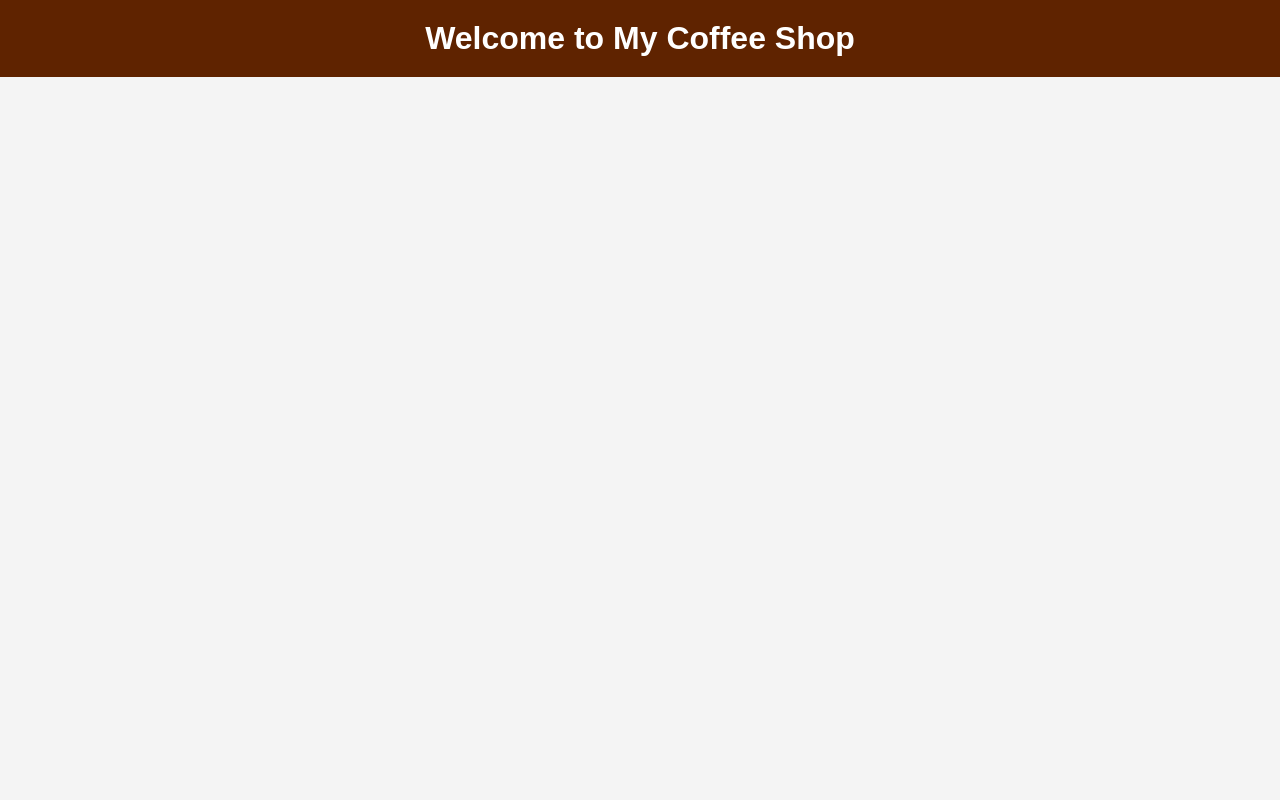
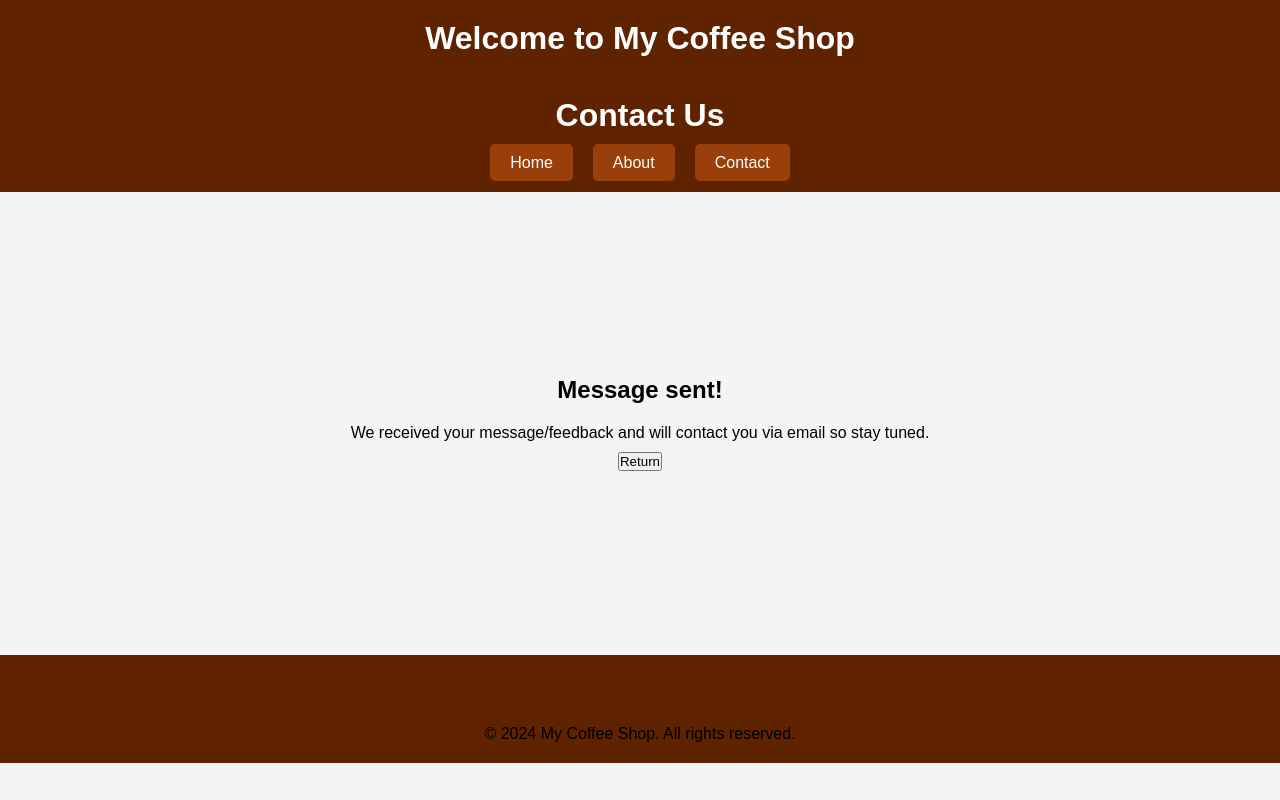
Before and after one commit to StenKuusk/projekt-veebipood, a React (Create React App) app: page /contacted in a window 1280 px wide. Built offline with nearby package versions, Linux system fonts and the light colour scheme.

Commit message:
Lisasin steni tehtud contacted lehe

```diff
--- a/src/App.css
+++ b/src/App.css
@@ -49,7 +49,6 @@ section {
     padding: 20px;
     text-align: center;
 }
-
 section h2 {
     margin-bottom: 20px;
 }
@@ -196,3 +195,15 @@ div p {
     -1px  1px 0 black,
      1px  1px 0 black;
 }
+
+.submit {
+    margin-top: 10px;
+}
+
+.message {
+    padding: 184px;
+}
+
+.message form {
+    margin-top: 10px;
+}
--- a/src/App.js
+++ b/src/App.js
@@ -7,6 +7,7 @@ import ContactPage from './components/contact';
 import ShopPage from './components/shop';
 import PurchasePage from './components/purchase';
 import SuccessPage from './components/success';
+import ContactedPage from './components/contacted';
 
 function App() {
   return (
@@ -22,6 +23,7 @@ function App() {
           <Route path="/shop" element={<ShopPage />} />
           <Route path="/purchase" element={<PurchasePage />} />
           <Route path="/success" element={<SuccessPage />} />
+          <Route path="/contacted" element={<ContactedPage />} />
         </Routes>
       </div>
     </Router>
--- a/src/components/contact.js
+++ b/src/components/contact.js
@@ -1,8 +1,15 @@
 import React from 'react';
-import { Link } from 'react-router-dom';
+import { Link, useNavigate } from 'react-router-dom';
 import '../App.css';
 
 function ContactPage() {
+  const navigate = useNavigate();
+
+  const handleSubmit = (event) => {
+    event.preventDefault();
+    navigate('/contacted');
+  }
+
   return (
     <div>
       <header>
@@ -17,7 +24,7 @@ function ContactPage() {
       <section className="contact-section">
         <h2>Get in Touch</h2>
         <p>If you have any questions or feedback, feel free to reach out to us!</p>
-        <form action="#">
+        <form onSubmit={handleSubmit}>
           <label htmlFor="name">Name:</label>
           <input type="text" id="name" name="name" required />
           <label htmlFor="email">Email:</label>
--- /dev/null
+++ b/src/components/contacted.js
@@ -0,0 +1,32 @@
+import React from 'react';
+import { Link } from 'react-router-dom';
+import '../App.css';
+
+const ContactedPage = () => {
+    return (
+        <div>
+            <header>
+                <h1>Contact Us</h1>
+                <nav>
+                    <Link to="/">Home</Link>
+                    <Link to="/about">About</Link>
+                    <Link to="/contact">Contact</Link>
+                </nav>
+            </header>
+
+            <section className="message">
+                <h2>Message sent!</h2>
+                <p>We received your message/feedback and will contact you via email so stay tuned.</p>
+                <form action="/">
+                    <button>Return</button>
+                </form>
+            </section>
+
+            <footer>
+                <p>&copy; 2024 My Coffee Shop. All rights reserved.</p>
+            </footer>
+        </div>
+    );
+}
+
+export default ContactedPage;
--- a/src/components/purchase.js
+++ b/src/components/purchase.js
@@ -23,7 +23,7 @@ function PurchasePage() {
           <input type="text" id="expiry-date" name="expiry-date" required />
           <label htmlFor="cvv">CVV:</label>
           <input type="text" id="cvv" name="cvv" required />
-          <button type="submit">Purchase</button>
+          <button  class="submit" type="submit">Purchase</button>
         </form>
       </section>
 
```
